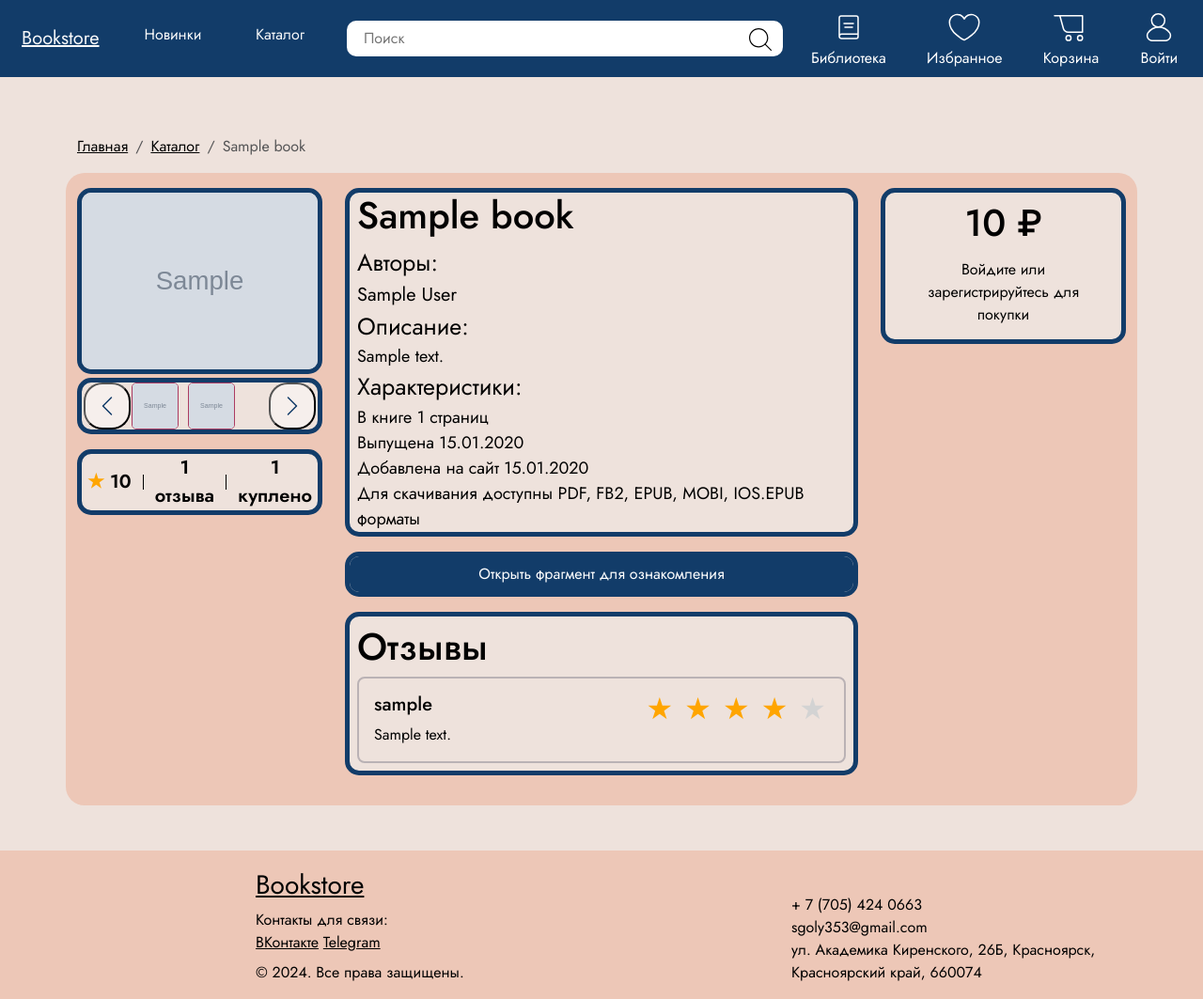
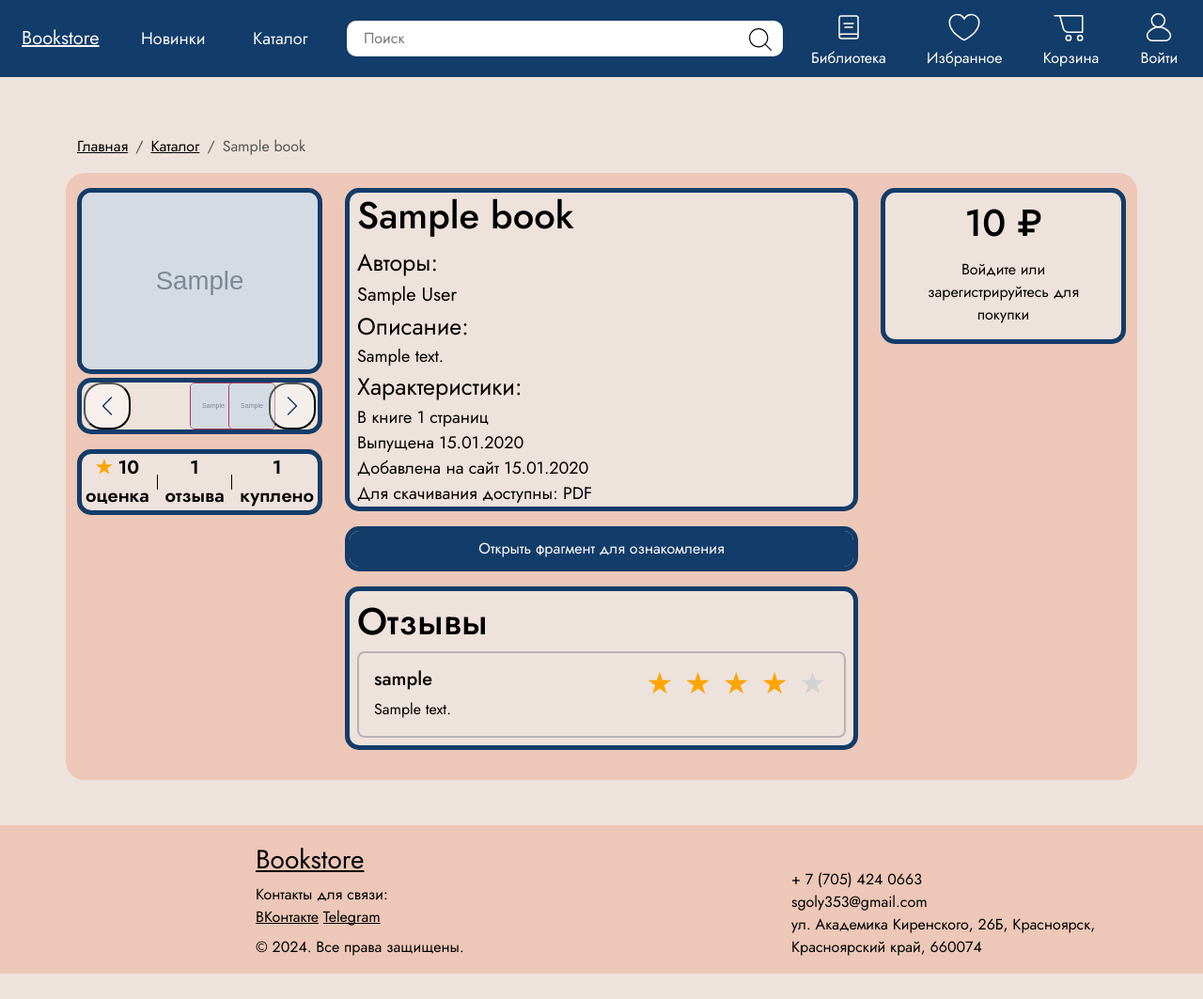
Before and after one commit to Certelen/bookstore_website, a Django app: page /book/1/ in a window 1280 px wide. Shown: the whole page at 94% size. After the commit the page ends 1036 px from the top, so only its background shows below. Run offline with Django 5.2, Linux system fonts and the light colour scheme; tables that the repository leaves empty hold one stand-in row (values such as "Sample post"); grey boxes marked "Sample" are stand-in pictures; some libraries are stand-ins or nearby versions.

Commit message:
Исправления

```diff
--- a/bookstore/books/admin.py
+++ b/bookstore/books/admin.py
@@ -6,9 +6,7 @@ from .models import Book, Genre, BookImage, Banner, BookFiles
 class BookFilesInline(admin.TabularInline):
     model = BookFiles
     extra = 1
-    can_delete = False
     min_num = 1
-    max_num = 1
 
 
 class BookImageInline(admin.TabularInline):
--- a/bookstore/books/models.py
+++ b/bookstore/books/models.py
@@ -1,5 +1,8 @@
 from django.db import models
 from django.core.validators import MaxValueValidator, MinValueValidator
+from django.core.exceptions import ValidationError
+from django.dispatch import receiver
+from django.db.models.signals import pre_delete, pre_save
 
 import books.validator as val
 
@@ -17,6 +20,36 @@ class Genre(models.Model):
 
     def __str__(self):
         return self.name
+
+
+class BookFiles(models.Model):
+    book = models.ForeignKey(
+        'Book',
+        on_delete=models.CASCADE,
+        related_name='files',
+        verbose_name='Книга',
+    )
+    name = models.CharField(
+        'Формат файла',
+        max_length=8,
+        choices=[
+            ('PDF', 'PDF'),
+            ('FB2', 'FB2'),
+            ('IOS.EPUB', 'IOS.EPUB'),
+            ('EPUB', 'EPUB'),
+            ('MOBI', 'MOBI')
+        ]
+    )
+    file = models.FileField(
+        unique=True,
+        upload_to=val.book_directory_path,
+        validators=[val.validate_file]
+    )
+
+    class Meta:
+        verbose_name = 'Файлы книги'
+        verbose_name_plural = 'Файлы книг'
+        unique_together = [["book", "name"]]
 
 
 class Book(models.Model):
@@ -85,39 +118,6 @@ class Book(models.Model):
         return self.name
 
 
-class BookFiles(models.Model):
-    book = models.ForeignKey(
-        Book,
-        on_delete=models.CASCADE,
-        related_name='files',
-        verbose_name='Книга',
-    )
-    PDF = models.FileField(
-        upload_to=val.book_directory_path,
-        validators=[val.validate_file_pdf]
-    )
-    FB2 = models.FileField(
-        upload_to=val.book_directory_path,
-        validators=[val.validate_file_fb2]
-    )
-    EPUB = models.FileField(
-        upload_to=val.book_directory_path,
-        validators=[val.validate_file_epub]
-    )
-    IEPUB = models.FileField(
-        upload_to=val.book_directory_path,
-        validators=[val.validate_file_epub]
-    )
-    MOBI = models.FileField(
-        upload_to=val.book_directory_path,
-        validators=[val.validate_file_mobi]
-    )
-
-    class Meta:
-        verbose_name = 'Файлы книги'
-        verbose_name_plural = 'Файлы книг'
-
-
 class BookImage(models.Model):
     book = models.ForeignKey(
         Book,
--- a/bookstore/books/views.py
+++ b/bookstore/books/views.py
@@ -5,10 +5,11 @@ from django.contrib.auth.forms import AuthenticationForm
 from django.shortcuts import get_object_or_404
 from django.urls import reverse_lazy
 from datetime import timedelta, date
+from itertools import chain
 
 from .models import Book, Genre, Banner
 from .forms import SearchForm
-from users.models import Review
+from users.models import Review, ViewedGenres
 from users.forms import SignupForm
 from bookstore.settings import NEWBOOK_DAYS, MAX_BOOKS_ON_SLIDER
 
@@ -56,7 +57,9 @@ def index(request):
         new = Book.objects.order_by('created')
     if user.is_authenticated:
         if user.viewed_genres:
-            recomended = popular.filter(genre=user.most_viewed_genres)
+            user_recomended = popular.filter(genre=user.most_viewed_genres)
+            recomended = list(chain(user_recomended,
+                              recomended.difference(user_recomended)))
         favorite_books = user.favorite_books.all().values_list('id', flat=True)
 
     context = {
@@ -201,19 +204,23 @@ def book_detail(request, book_id, book_status=0, book_favorite=0):
     book = get_object_or_404(Book, id=book_id)
     images = [book.main_image]
     images += [obj.image for obj in book.images.all()]
+    files_format = book.files.all().values_list('name', flat=True)
     if request.user.is_authenticated:
         order = user.order.filter(close=False)[0]
         book_status = 2 if user.buyed_books.filter(id=book_id) else 0
         if not book_status:
             book_status = 1 if order.book.filter(id=book_id) else 0
         book_favorite = 1 if user.favorite_books.filter(id=book_id) else 0
+        for genre in book.genre.all():
+            ViewedGenres.objects.create(user=user, genre=genre)
     reviews = Review.objects.filter(book=book)
     context = {
         'book': book,
         'images': images,
         'book_status': book_status,
         'reviews': reviews,
-        'book_favorite': book_favorite
+        'book_favorite': book_favorite,
+        'files_format': files_format
     }
     context.update(forms)
     return TemplateResponse(request, 'books/book_detail.html', context)
--- a/bookstore/static/css/style.css
+++ b/bookstore/static/css/style.css
@@ -20,6 +20,7 @@ a {
     font-family: 'jost', sans-serif !important;
     font-weight: 400 !important;
     color: black !important;
+    text-decoration-skip-ink: none;
 }
 
 main {
--- a/bookstore/templates/books/book_detail.html
+++ b/bookstore/templates/books/book_detail.html
@@ -36,10 +36,20 @@
 {% endif %}
 <script>
     // Переключение изображений при нажатии на их миниатюры.
+
     $(document).ready(function () {
-        $('#other_images div img').on({
-            click: function () {
-                let thumbnailURL = $(this).attr('src');
+        var now_img = 0
+        var imgs_list = document.getElementsByClassName('owl-item')
+        $(document).on('click', '.owl-nav button', function () {
+            console.log(1)
+            if ($(this).hasClass('disabled')) {
+                return
+            } else {
+                if ($(this).hasClass('owl-next')) {
+                    now_img += 1
+                } else { now_img -= 1 }
+                let thumbnailURL = imgs_list[now_img].children[0].children[0].src
+                console.log(thumbnailURL)
                 $('#main_image img').fadeOut(200, function () {
                     $(this).attr('src', thumbnailURL);
                 }).fadeIn(200);
@@ -67,7 +77,8 @@
                             class="carousel slide  d-flex flex-column justify-content-between align-items-center">
                             {% for image in images %}
                             <div class="book_images_image d-flex justify-content-center" style="max-height: 70.63px;">
-                                <img style="max-width: 50px; max-height: 50px; " src="{{ image.url }}" />
+                                <img style="max-width: 50px; max-height: 50px;" name="{{forloop.counter0}}"
+                                    src="{{ image.url }}" />
                             </div>
                             {% endfor %}
                         </div>
@@ -79,6 +90,7 @@
                                 <span class="rating-result">★</span>
                                 <span>{{ book.score }}</span>
                             </div>
+                            <span>оценка</span>
                         </div>
                         <div class="border-line"></div>
                         <div class="d-flex flex-column align-items-center">
@@ -109,8 +121,8 @@
                         <span style="font-size:18px;">В книге {{ book.pages }} страниц</span>
                         <span style="font-size:18px;">Выпущена {{ book.release|date:"d.m.Y" }}</span>
                         <span style="font-size:18px;">Добавлена на сайт {{ book.created|date:"d.m.Y" }}</span>
-                        <span style="font-size:18px;">Для скачивания доступны PDF, FB2, EPUB, MOBI, IOS.EPUB
-                            форматы</span>
+                        <span style="font-size:18px;">Для скачивания доступны: {% for format in files_format %}
+                            {{format}}{% if not forloop.last %},{% endif %}{% endfor %}</span>
                     </div>
                 </div>
                 <div class="mb-3 book_images">
@@ -173,7 +185,7 @@
                                 <span class="{% if review.score == 5 %}active{% endif %}"></span>
                             </div>
                         </div>
-                        <span>{{ review.comment }}</span>
+                        <span style="overflow-wrap: break-word;">{{ review.comment }}</span>
                     </div>
                     {% empty %}
                     <span style="font-size: 18px;">Пока никто не оставил отзыва.</span>
@@ -215,7 +227,7 @@
     $(document).ready(function () {
         $("#other_images").owlCarousel({
             items: 4,
-            autoWidth: true,
+            center: true,
             margin: 10,
             nav: true,
             dots: false
--- a/bookstore/templates/includes/header.html
+++ b/bookstore/templates/includes/header.html
@@ -130,9 +130,10 @@
                         </form>
                     </div>
                 </div>
-                <div class="d-flex justify-content-around order-1 d-flex justify-content-between col-lg-4 mb-2">
-                    <a class="nav-link text-light lg-ms-3 lg-me-3" href="{% url 'books:news'%}">Новинки</a>
-                    <a class="nav-link text-light" href="{% url 'books:catalog'%}">Каталог</a>
+                <div class="d-flex justify-content-around order-1 d-flex col-lg-4">
+                    <a class="nav-link text-light lg-ms-3 lg-me-3" style="font-size: 18px;"
+                        href="{% url 'books:news'%}">Новинки</a>
+                    <a class="nav-link text-light" style="font-size: 18px;" href="{% url 'books:catalog'%}">Каталог</a>
                 </div>
             </div>
         </div>
--- a/bookstore/users/urls.py
+++ b/bookstore/users/urls.py
@@ -8,6 +8,9 @@ urlpatterns = [
 
     path(
         'login', views.login, name='login'
+    ),
+    path(
+        'logout', views.logout, name='logout'
     ),
     path(
         'signup', views.signup, name='signup'
@@ -36,5 +39,4 @@ urlpatterns = [
     path(
         'get_book/<int:book_id>/<str:format>', views.get_book, name='get_book'
     ),
-
 ]
--- a/bookstore/users/views.py
+++ b/bookstore/users/views.py
@@ -41,6 +41,12 @@ def login(request):
         }
         return TemplateResponse(request, 'dynamic_forms/auth.html', context)
     return reverse_lazy('books:index')
+
+
+@login_required
+def logout(request):
+    auth.logout(request)
+    return redirect('books:index')
 
 
 @login_required
```
Also changed, not shown: bookstore/books/validator.py (+4 -18 lines), bookstore/templates/users/profile.html (+7 -1 lines).
